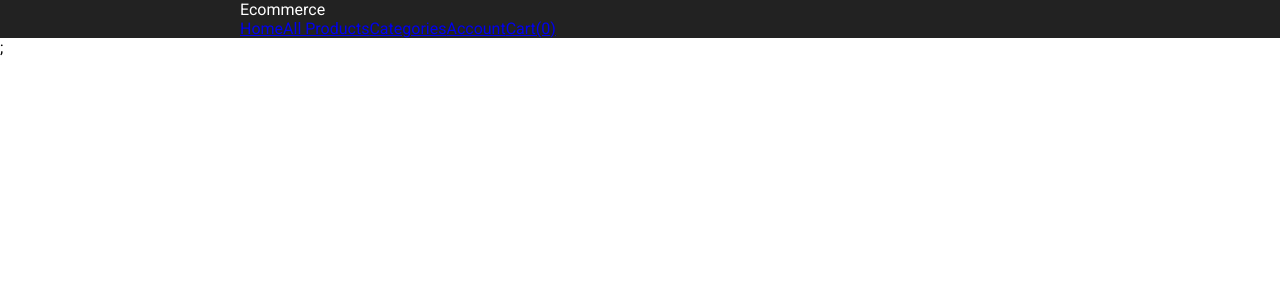
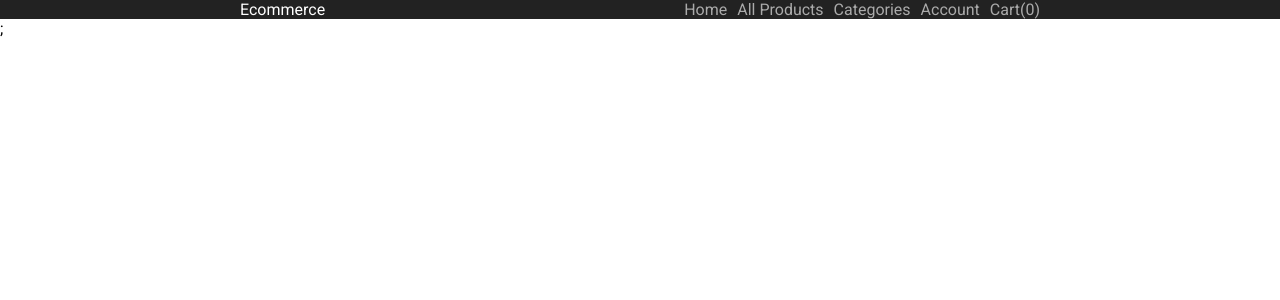
Before and after one commit to Shitanshu731/OmniCart-front, a Next.js app: page / in a window 1280 px wide. Shown: the top 300 px of the page. Built offline with nearby package versions, Linux system fonts and the light colour scheme.

Commit message:
Add styles to Nav section

```diff
--- a/components/Header.js
+++ b/components/Header.js
@@ -1,28 +1,41 @@
-import Link from "next/link"
-import styled from "styled-components"
+import Link from "next/link";
+import styled from "styled-components";
 import Center from "./Center";
 
-export default function Header(){
+export default function Header() {
   const StyledHeader = styled.header`
-    background-color : #222
-
+    background-color: #222;
   `;
   const Logo = styled(Link)`
-        color : #fff;
-        text-decoration : none;
-    `
+    color: #fff;
+    text-decoration: none;
+  `;
+  const NavLink = styled(Link)`
+    color: #aaa;
+    text-decoration: none;
+  `;
+  const Wrapper = styled.div`
+    display: flex;
+    justify-content: space-between;
+  `;
+  const StyledNav = styled.nav`
+  display : flex;
+  gap : 10px;
+  `;
   return (
     <StyledHeader>
       <Center>
-            <Logo href={'/'}>Ecommerce</Logo>
-            <nav>
-                <Link href={'/'}>Home</Link>
-                <Link href={'/products'}>All Products</Link>
-                <Link href={'/categories'}>Categories</Link>
-                <Link href={'/account'}>Account</Link>
-                <Link href={'/cart'}>Cart(0)</Link>
-            </nav>
+        <Wrapper>
+          <Logo href={"/"}>Ecommerce</Logo>
+          <StyledNav>
+            <NavLink href={"/"}>Home</NavLink>
+            <NavLink href={"/products"}>All Products</NavLink>
+            <NavLink href={"/categories"}>Categories</NavLink>
+            <NavLink href={"/account"}>Account</NavLink>
+            <NavLink href={"/cart"}>Cart(0)</NavLink>
+          </StyledNav>
+        </Wrapper>
       </Center>
     </StyledHeader>
-    )
+  );
 }
```
Lines whose indentation alone changed are shown as unchanged.
